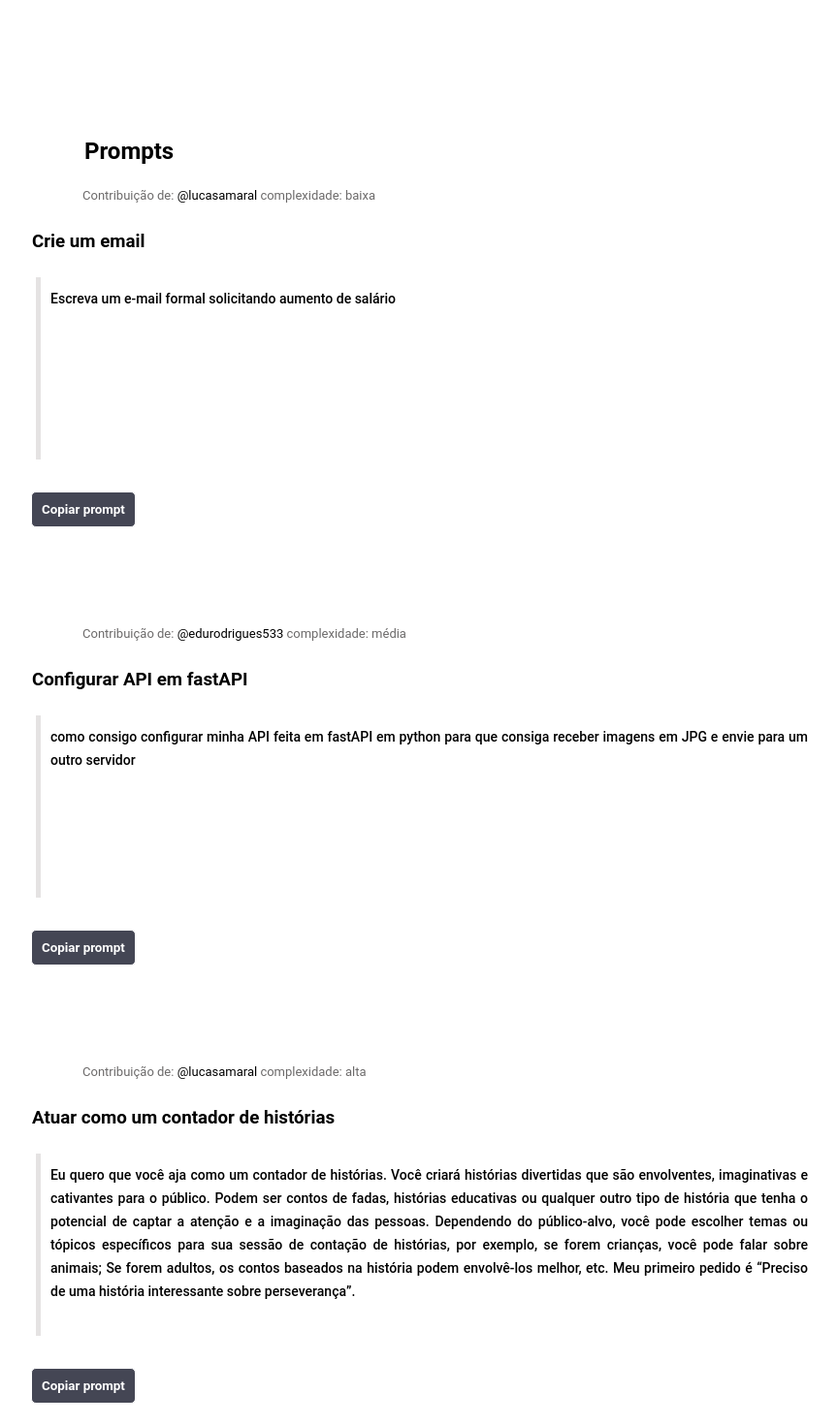
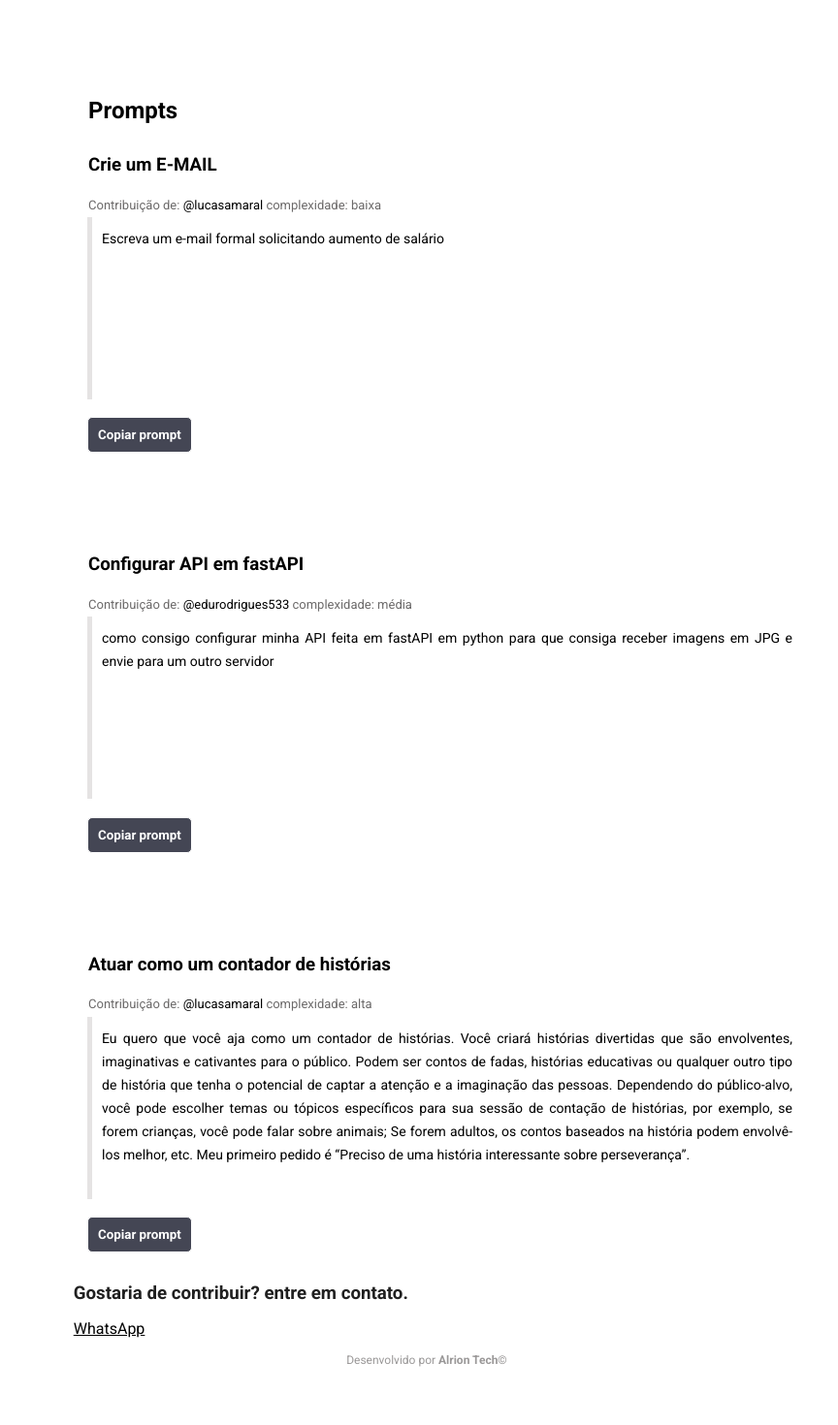
Before and after one commit to lucasamaraloliveira/atprompts, a React (Vite) app: page / in a window 1280 px wide. Shown: the part 640-2110 px from the top of the page at 97% size, without its empty margins (200-1064 px from the left). After the commit the page ends 2051 px from the top, so only its background shows below. Built offline with nearby package versions, Linux system fonts and the light colour scheme.

Commit message:
refactor:cleanup

```diff
--- a/index.html
+++ b/index.html
@@ -4,6 +4,7 @@
     <meta charset="UTF-8" />
     <link rel="icon" type="image/svg+xml" href="/favicon.svg" />
     <meta name="viewport" content="width=device-width, initial-scale=1.0" />
+    <link rel="preconnect" href="https://fonts.googleapis.com"><link rel="preconnect" href="https://fonts.gstatic.com" crossorigin><link href="https://fonts.googleapis.com/css2?family=Red+Hat+Display:wght@500;700;900&family=Roboto:wght@300;400;700&display=swap" rel="stylesheet">
     <title>ATPrompts</title>
   </head>
   <body>
--- a/src/components/Textarea/Textarea.css
+++ b/src/components/Textarea/Textarea.css
@@ -1,9 +1,3 @@
-.style-btn {
-  max-width: 100%;
-  padding: 5px;
-  margin-left: -130px;
-}
-
 button {
   border: 1px solid;
   border-radius: 5px;
@@ -11,6 +5,7 @@ button {
   background-color: #444654;
   color: #ffffff;
   font-weight: bold;
+  margin-top: 10px;
 }
 
 button:hover {
--- a/src/components/Textarea/index.jsx
+++ b/src/components/Textarea/index.jsx
@@ -29,9 +29,7 @@ const TextArea = (props) => {
         value={text}
         ref={props.textareaRef}
       ></textarea>
-      <div className="style-btn">
-        <button onClick={handleCopy}>Copiar prompt</button>
-      </div>
+      <button  onClick={handleCopy}>Copiar prompt</button>
     </div>
   );
 };
--- a/src/components/layout/Container/Container.css
+++ b/src/components/layout/Container/Container.css
@@ -11,7 +11,9 @@
 .container-img {
   width: 100%;
   max-width: 700px;
-  /* background-color: aqua; */
+  display: flex;
+  flex-direction: column;
+
 }
 .container-img img {
   margin-bottom: -90px;
--- a/src/components/layout/Container/Projects/Projects.css
+++ b/src/components/layout/Container/Projects/Projects.css
@@ -1,14 +1,14 @@
 .container-projects {
   display: flex;
-  justify-content: center;
-  /* background-color: yellow; */
+  justify-content: start;
   margin-bottom: 90px;
-  margin-left: 120px;
+}
+
+.align-textarea {
+  max-width: 100%;
 }
 
 textarea {
-  margin-bottom: 20px;
-  margin-left: -120px;
   font-size: 14px;
   font-weight: 500;
   border-left: 5px solid #e4e2e2f0;
@@ -21,15 +21,16 @@ textarea:hover {
   transition: 0.6s;
 }
 
-.container-projects h3 {
-  margin-top: 20px;
-  margin-bottom: 20px;
-  margin-left: -124px;
+.prompts-align h2 {
+  margin-left: 1px;
+  margin-bottom: -80px;
 }
-.container-projects p {
-  margin-right: 45px;
+.prompts-align h3 {
+  margin-left: 1px;
 }
-
+.prompts-align span {
+  margin-left: 1px;
+}
 .container-projects a {
   color: #000;
   margin-left: -120px;
@@ -38,21 +39,6 @@ a:hover {
   color: #000;
   opacity: 0.7;
   transition: 0.3s;
-}
-
-.align-arrow {
-  width: 100%;
-  height: 60px;
-  display: flex;
-  flex-direction: row;
-}
-
-.align-arrow img {
-  width: 100%;
-  max-width: 12px;
-  margin-left: 4px;
-  margin-top: 4px;
-  display: flex;
 }
 
 @media (max-width: 429px) {
@@ -74,6 +60,28 @@ a:hover {
     display: none;
   }
 
+  .container-projects img {
+    margin-bottom: 30px;
+    width: 100%;
+    max-width: 300p;
+  }
+  .container-projects h3 {
+    text-align: center;
+  }
+  .container-projects a {
+    text-align: center;
+  }
+}
+@media (max-width: 835px) {
+  .container-projects {
+    width: 100%;
+    height: 400px;
+    display: flex;
+    flex-direction: column;
+    align-items: center;
+    background-color: yellow;
+    margin-bottom: 60px;
+  }
   .container-projects img {
     margin-bottom: 30px;
     width: 100%;
--- a/src/components/layout/Container/Projects/index.jsx
+++ b/src/components/layout/Container/Projects/index.jsx
@@ -12,50 +12,29 @@ function Projects() {
   return (
     <div>
 
-        <div>
+        <div className='prompts-align'>
             <h2 id='Prompts'>Prompts</h2>
-            <span className='contribuicao-span'>Contribuição de: <a target="_blank" href='https://github.com/lucasamaraloliveira'> @lucasamaral </a> complexidade: baixa </span>
-            <div className='container-projects'>
-             <div>
-                <h3> Crie um email</h3>
-
-                <div>
+            <h3> Crie um E-MAIL</h3>
+            <span>Contribuição de: <a target="_blank" href='https://github.com/lucasamaraloliveira'> @lucasamaral </a> complexidade: baixa </span>
                 <TextArea
                 text={text1}
                 textareaRef={textareaRef1}
                 onChange={e => setText1(e.target.value)} />
-                </div>
-              </div>
-            </div>
 
-
-
-            <span className='contribuicao-span'>Contribuição de: <a target="_blank" href='https://github.com/edurodrigues533'> @edurodrigues533 </a> complexidade: média </span>
-            <div className='container-projects'>
-             <div>
-                <h3> Configurar API em fastAPI</h3>
-                <div>
+              <h3> Configurar API em fastAPI</h3>
+              <span className='contribuicao-span'>Contribuição de: <a target="_blank" href='https://github.com/edurodrigues533'> @edurodrigues533 </a> complexidade: média </span>
                 <TextArea
                 text={text2}
                 textareaRef={textareaRef2}
                 onChange={e => setText2(e.target.value)} />
-                </div>
-              </div>
-            </div>
 
-
-            <span className='contribuicao-span'>Contribuição de: <a target="_blank" href='https://github.com/lucasamaraloliveira'> @lucasamaral </a> complexidade: alta </span>
-            <div className='container-projects'>
-             <div>
                 <h3> Atuar como um contador de histórias</h3>
-                <div>
+                <span className='contribuicao-span'>Contribuição de: <a target="_blank" href='https://github.com/lucasamaraloliveira'> @lucasamaral </a> complexidade: alta </span>
                 <TextArea
                 text={text3}
                 textareaRef={textareaRef3}
-                onChange={e => setText2(e.target.value)} />
-                </div>
-              </div>
-            </div>
+                onChange={e => setText3(e.target.value)} />
+
 
             </div>
     </div>
--- a/src/components/layout/Container/index.jsx
+++ b/src/components/layout/Container/index.jsx
@@ -21,7 +21,7 @@ function Container() {
       //  src/assets/clipboard.mp4
       playing
       loop
-      width='700px'
+      width='100%'
       height='300px'
       />
           <Projects/>
--- a/src/components/layout/Footer/Footer.css
+++ b/src/components/layout/Footer/Footer.css
@@ -3,30 +3,22 @@
     color:#202020;
     display: flex;
     flex-direction: column;
-    padding: 10px 50rem;
-    margin-left: 5px;
+    align-items: center;
+    margin-top: 30px;
+
 }
 
 .social-media {
-    width: 100%;
-    /* background-color: gold; */
-    display: flex;
-    flex-direction: column;
-    /* justify-content: center; */
-    margin-bottom: 20px;
-
-
+    /* background-color: gold;   */
+    max-width: 100%;
+    margin-right: 14%;
+    padding-bottom: 1rem;
 }
 
 .social-media ul {
     width: 100%;
-    max-width: 150px;
     /* background-color: aqua; */
-
-    display: flex;
-    justify-content: space-between;
-    gap: 10px;
-    padding-top: 15px;
+    padding-top: 1rem;
 }
 
 .social-media a{
@@ -40,24 +32,11 @@ footer {
     font-size: 12px;
 }
 @media (max-width: 1920px) {
-
     .footer-color {
-        padding: 10px 43.2rem;
+        padding: 1px ;
     }
-
-    .social-media ul{
-        gap: 10px;
-    }
-
-}
-@media (max-width: 1880px) {
-
-    .footer-color {
-        padding: 10px 43.5rem;
-    }
-
-    .social-media ul{
-        gap: 10px;
+    .social-media {
+        margin-right: 19%;
     }
 
 }
@@ -65,18 +44,20 @@ footer {
 @media (max-width: 1280px) {
 
     .footer-color {
-        padding: 10px 15rem;
+        padding: 1px ;
     }
-
-    .social-media ul{
-        gap: 10px;
+    .social-media {
+        margin-right: 30%;
     }
 
 }
 @media (max-width: 1114px) {
 
     .footer-color {
-        padding: 10px 18.5rem;
+        padding: 1px ;
+    }
+    .social-media {
+        margin-right: 32%;
     }
 
 }
@@ -84,7 +65,10 @@ footer {
 @media (max-width: 884px) {
 
     .footer-color {
-        padding: 10px 4.5rem;
+        padding: 1px ;
+    }
+    .social-media {
+        margin-right: 42%;
     }
 
 }
@@ -92,7 +76,10 @@ footer {
 @media (max-width: 835px) {
 
     .footer-color {
-        padding: 10px 3rem;
+        padding: 1px ;
+    }
+    .social-media {
+        margin-right: 44%;
     }
 
 }
@@ -100,39 +87,61 @@ footer {
 @media (max-width: 800px) {
 
     .footer-color {
-        padding: 10px 2rem;
+        padding: 1px ;
+    }
+    .social-media {
+        margin-right: 45%;
     }
 
 }
 
 @media (max-width:768px) {
     .footer-color {
-        padding: 10px 1rem;
+        padding: 1px ;
+    }
+    .social-media {
+        margin-right: 47%;
     }
 }
 @media (max-width:428px){
-    .footer-color {
-        padding: 10px 4rem;
-    }
-    .social-media ul{
-        gap: 10px;
+    .social-media {
+        width: 400px;
+        text-align: center;
+        margin-left: 200px;
+        display: flex;
+        justify-content: center;
+        flex-direction: column;
     }
 }
 
 
 @media (max-width: 415px) {
-    .footer-color {
-        padding: 10px 4rem;
+    .social-media {
+        width: 400px;
+        text-align: center;
+        margin-left: 190px;
+        display: flex;
+        justify-content: center;
+        flex-direction: column;
     }
-    .social-media ul{
-        gap: 10px;
+}
+@media (max-width: 360px) {
+    .social-media {
+        width: 400px;
+        text-align: center;
+        margin-left: 170px;
+        display: flex;
+        justify-content: center;
+        flex-direction: column;
     }
 }
 @media (max-width: 320px) {
-    .footer-color {
-        padding: 10px 3rem;
-    }
-    .social-media ul{
-        gap: 10px;
+    .social-media {
+        width: 400px;
+        text-align: center;
+        margin-left: 150px;
+        display: flex;
+        justify-content: center;
+        flex-direction: column;
     }
 }
--- a/src/components/layout/Navbar/HamburgerMenu/index.jsx
+++ b/src/components/layout/Navbar/HamburgerMenu/index.jsx
@@ -18,9 +18,9 @@ function HamburgerMenu() {
       </button>
       {menuOpen && (
         <ul>
-          <a href="#"><li>Lucas Amaral</li></a>
-          <a href="#Project"><li>Projetos </li></a>
-          <a href="#Contact"><li>Contato</li></a>
+          <a href="#"><li>Início</li></a>
+          <a href="#About"><li>Sobre </li></a>
+          <a href="#Prompts"><li>Prompts</li></a>
         </ul>
       )}
     </div>
```
